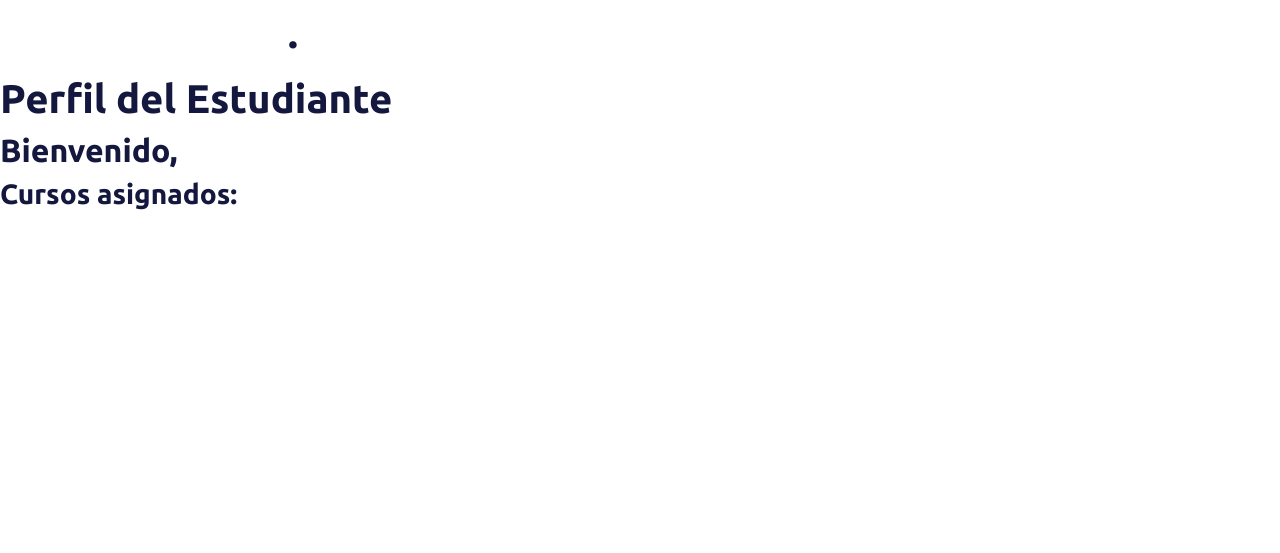
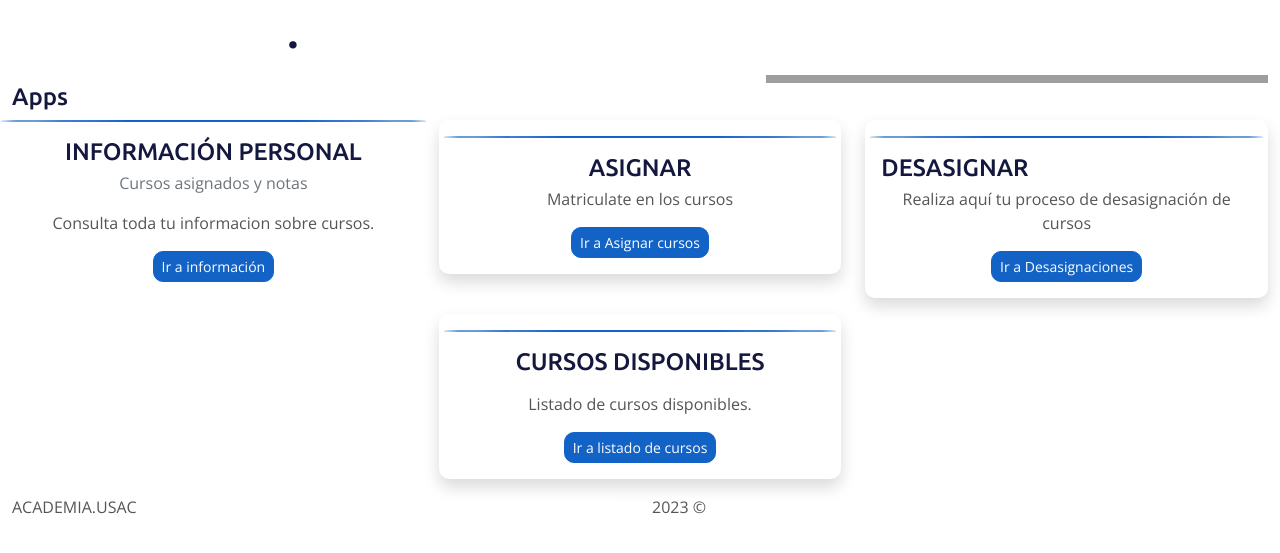
Before and after one commit to dambaq/Proyectos-aei, a Django app: page /registros/perfil/ in a window 1280 px wide. Shown: the top 553 px of the page. Run offline with Django 4.2, Linux system fonts and the light colour scheme; the visitor is signed in with stand-in values (Sample User, id 1); some libraries are stand-ins or nearby versions; grey boxes are pictures that could not be loaded.

Commit message:
perfil actual

```diff
--- a/registros/templates/perfil/perfil.html
+++ b/registros/templates/perfil/perfil.html
@@ -4,17 +4,174 @@
 {% block content %}
 <!DOCTYPE html>
 <html>
-<head>
-    <title>Perfil del Estudiante</title>
-</head>
-<body>
-    <h1>Perfil del Estudiante</h1>
-    <h2>Bienvenido, <span id="nombre_estudiante"></span></h2>
+    <head>
+        <meta charset="UTF-8">
+        <meta http-equiv="X-UA-Compatible" content="IE edge">
+        <meta name="viewport" content="width=device-width, initial-scale=1">
+        <title>ACADEMIA.USAC- Perfil Estudiantil</title>
+        <link rel="shortcut icon" href="/img/favicon.ico" type="image/x-icon">
+                <!-- PLANTILLA -->
+        <link href="/assets/css/bootstrap.min.css" rel="stylesheet" type="text/css" />
+        <link href="/assets/css/icons.min.css" rel="stylesheet type="text/css" />
+        <link href="/assets/css/app.min.css" rel="stylesheet" type="text/css" />
+        <!-- PLANTILLA -->
+        <script src="/js/fontawesome-all.min.js" charset="utf-8" ></script>
+        <script src="/js/vue.min.js" charset="utf-8"></script>
+            </head>
+        <body class="topbar-dark">
+      <header id="topnav">
 
-    <h3>Cursos asignados:</h3>
-    <ul id="cursos_asignados">
-        <!-- Aquí puedes usar JavaScript para agregar los cursos asignados dinámicamente -->
-    </ul>
-</body>
-</html>
+</header>
+
+<link href="assets/css/flatpickr.min.css" rel="stylesheet" type="text/css" />
+
+<div class="wrapper">
+  <div class="container-fluid">
+    <div class="row">
+      <div class="col-12">
+        <div class="card-box mb-0 bg-13-secondary" style="background-image:url('img/logo-transparente-cuarto-2.png'); background-position:bottom right;background-repeat: no-repeat;background-size:40%">
+          <div class="row">
+            <div class="col-12">
+              <h2 class="text-13-primary">
+
+              </h2>
+            </div>
+          </div>
+        </div>
+      </div>
+    </div>
+
+
+
+    <div id="bloque_apps" class="row">
+      <div class="col-12">
+        <div class="page-title-box">
+          <h4 class="page-title">Apps</h4>
+        </div>
+      </div>
+    </div>
+
+    <div class="row d-flex justify-content-center">
+              <div class="col-lg-4">
+    <div a="class="card-box bg-pattern shadow p-3 mb-3 bg-white rounded" style="opacity:1" >
+        <div class="row justify-content-center">
+            <div class="avatar-lg mb-3 text-center rounded-circle bg-primary border-primary border">
+                <i class="fe-user-check font-24 avatar-title text-light"></i>
+            </div>
+        </div>
+
+        <div class="text-center">
+        <h4 class="mb-1 font-20">INFORMACIÓN PERSONAL</h4>
+        <p class="text-muted font-14">Cursos asignados y notas</p>
+        </div>
+
+        <p class="font-14 text-center">
+        Consulta toda tu informacion sobre cursos.
+        </p>
+
+        <div class="text-center">
+        <a href="https://infoestudiantes.ingenieria.usac.edu.gt/inicio" class="btn btn-sm btn-primary">Ir a información</a>
+        </div>
+    </div>
+</div>
+
+              <div class="col-lg-4">
+    <div class="card-box bg-pattern shadow p-3 mb-3 bg-white rounded" style="opacity:1" >
+        <div class="row justify-content-center">
+            <div class="avatar-lg mb-3 text-center rounded-circle bg-primary border-primary border">
+                <i class="fe-check-square font-24 avatar-title text-light"></i>
+            </div>
+        </div>
+
+        <div class="text-center">
+        <h4 class="mb-1 font-20">ASIGNAR</h4>
+        </div>
+
+        <p class="font-14 text-center">
+        Matriculate en los cursos
+        </p>
+
+        <div class="text-center">
+        <a href="https://asignacion.ingenieria.usac.edu.gt/semestre/asignacion" class="btn btn-sm btn-primary">Ir a Asignar cursos</a>
+        </div>
+    </div>
+</div>
+
+              <div class="col-lg-4">
+    <div class="card-box bg-pattern shadow p-3 mb-3 bg-white rounded" style="opacity:1" >
+        <div class="row justify-content-center">
+            <div class="avatar-lg mb-3 text-center rounded-circle bg-primary border-primary border">
+                <i class="fe-file-text font-24 avatar-title text-light"></i>
+            </div>
+        </div>
+
+        <div class "text-center">
+        <h4 class="mb-1 font-20">DESASIGNAR</h4>
+        </div>
+
+        <p class="font-14 text-center">
+        Realiza aquí tu proceso de desasignación de cursos
+        </p>
+
+        <div class="text-center">
+        <a href="https://asignacion.ingenieria.usac.edu.gt/desasignacion" class="btn btn-sm btn-primary">Ir a Desasignaciones</a>
+        </div>
+    </div>
+</div>
+
+              <div class="col-lg-4">
+    <div class="card-box bg-pattern shadow p-3 mb-3 bg-white rounded" style="opacity:1" >
+        <div class="row justify-content-center">
+            <div class="avatar-lg mb-3 text-center rounded-circle bg-primary border-primary border">
+                <i class="dripicons-graduation font-24 avatar-title text-light"></i>
+            </div>
+        </div>
+
+        <div class="text-center">
+        <h4 class="mb-1 font-20">CURSOS DISPONIBLES</h4>
+        <p class="text-muted font-14"></p>
+        </div>
+
+        <p class="font-14 text-center">
+        Listado de cursos disponibles.
+        </p>
+
+        <div class="text-center">
+        <a href="https://graduacionesestudiantiles.ingenieria.usac.edu.gt/Accesando" class="btn btn-sm btn-primary">Ir a listado de cursos</a>
+        </div>
+    </div>
+</div>
+
+          </div>
+
+  </div>
+</div>
+
+<script src="assets/js/flatpickr.min.js"></script>
+<script src="assets/js/flatpickr_locale_es.js"></script>
+<script src="assets/js/jquery-3.3.1.min.js"></script>
+<script src="assets/js/init-dashboard.js"></script>
+
+<!-- Footer Start -->
+<footer class="footer">
+    <div class="container-fluid">
+        <div class="row">
+            <div class="col-md-6">
+                ACADEMIA.USAC
+            </div>
+            <div class="col-md-6">
+                <div class="text-md-right footer-links d-none d-sm-block">
+                    2023 &copy; <a href=""></a>
+                </div>
+            </div>
+        </div>
+    </div>
+</footer>
+<!-- end Footer -->
+            <script src="/assets/js/vendor.min.js"></script>
+      <script src="/assets/js/app.min.js"></script>
+    </body>
+    </html>
+
+
 {% endblock %}
--- a/templates/AI-html-1.0.0/base.html
+++ b/templates/AI-html-1.0.0/base.html
@@ -69,7 +69,6 @@
                                 <a href="#"  class="dropdown-item">Lista de Cursos</a>
                                 <a href="" class="dropdown-item">Horarios</a>
                                 <a href="https://www.usac.edu.gt/" class="dropdown-item">USAC</a>
-                                <a href="https://portal.ingenieria.usac.edu.gt/" class="dropdown-item">Facultad de Ingenieria</a>
 
                             </div>
                         </div>
```
